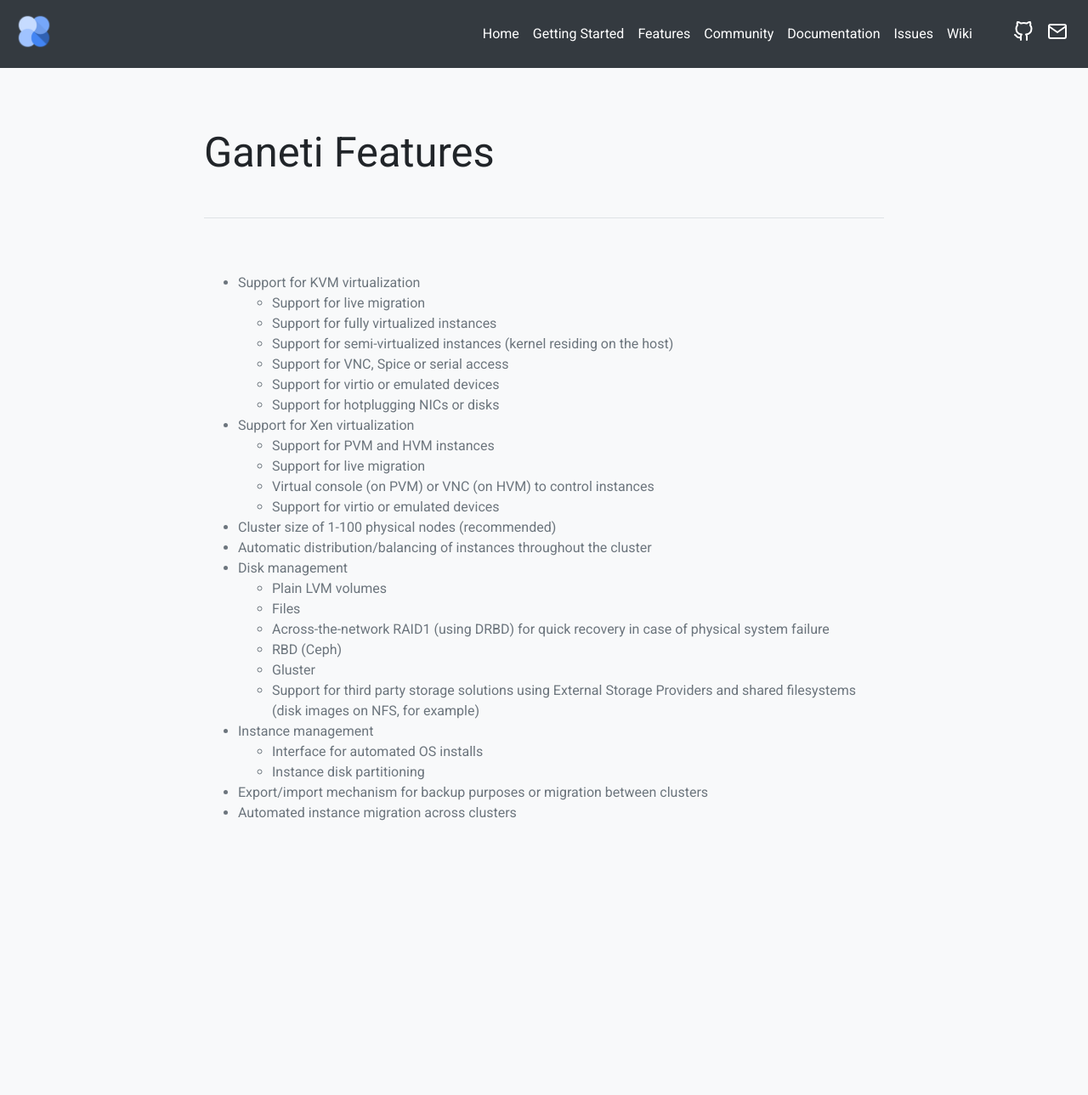
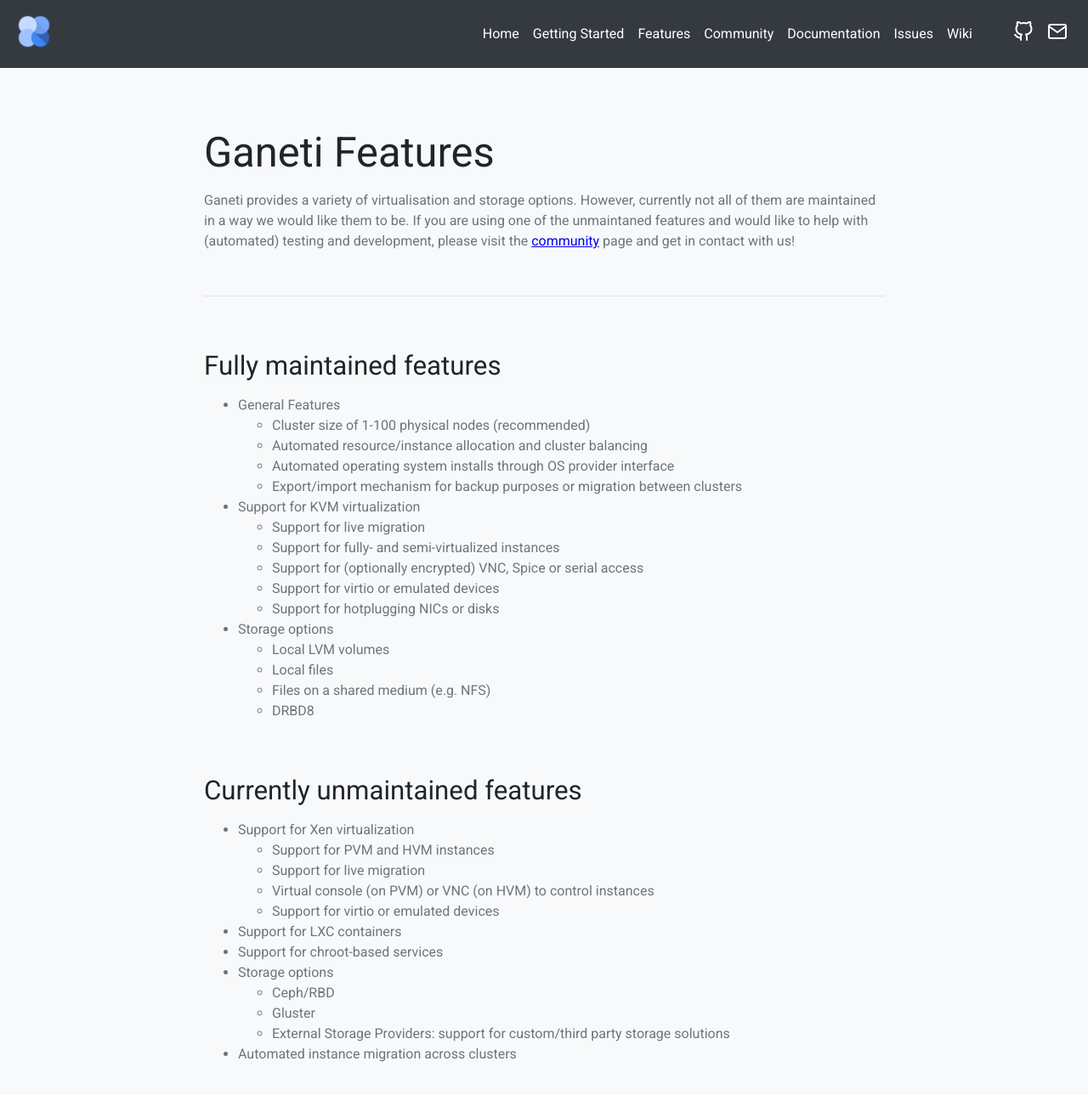
Before and after one commit to ganeti/ganeti.org, a Jekyll site: the page built from features.html, in a window 1280 px wide and 1400 px high. Shown: the top 1289 px of the window at 85% size. Built offline with Jekyll 4.4.1, drawn with Linux system fonts in a browser that asks for light colours.

Commit message:
Separate the feature list as supported/unsupported
The features website will now explain which features of Ganeti are
currently maintained/supported and which are not.

Signed-off-by: Rudolph Bott <r@spam.wtf>

```diff
--- a/features.html
+++ b/features.html
@@ -5,18 +5,43 @@ title: Ganeti - Features
 <article>
   <header>
     <h1>Ganeti Features</h1>
+    <p>
+      Ganeti provides a variety of virtualisation and storage options. However, currently not all of them are
+      maintained in a way we would like them to be. If you are using one of the unmaintaned features and would
+      like to help with (automated) testing and development, please visit the <a href="/community.html">community</a>
+      page and get in contact with us!
+    </p>
   </header>
   <section>
+    <h3>Fully maintained features</h3>
     <ul>
+      <li>General Features</li>
+      <ul>
+        <li>Cluster size of 1-100 physical nodes (recommended)</li>
+        <li>Automated resource/instance allocation and cluster balancing</li>
+        <li>Automated operating system installs through OS provider interface</li>
+        <li>Export/import mechanism for backup purposes or migration between clusters</li>
+      </ul>
       <li>Support for KVM virtualization</li>
       <ul>
         <li>Support for live migration</li>
-        <li>Support for fully virtualized instances</li>
-        <li>Support for semi-virtualized instances (kernel residing on the host)</li>
-        <li>Support for VNC, Spice or serial access</li>
+        <li>Support for fully- and semi-virtualized instances</li>
+        <li>Support for (optionally encrypted) VNC, Spice or serial access</li>
         <li>Support for virtio or emulated devices</li>
         <li>Support for hotplugging NICs or disks</li>
       </ul>
+      <li>Storage options</li>
+      <ul>
+        <li>Local LVM volumes</li>
+        <li>Local files</li>
+        <li>Files on a shared medium (e.g. NFS)</li>
+        <li>DRBD8</li>
+      </ul>
+    </ul>
+  </section>
+  <section>
+    <h3>Currently unmaintained features</h3>
+    <ul>
       <li>Support for Xen virtualization</li>
       <ul>
         <li>Support for PVM and HVM instances</li>
@@ -24,24 +49,14 @@ title: Ganeti - Features
         <li>Virtual console (on PVM) or VNC (on HVM) to control instances</li>
         <li>Support for virtio or emulated devices</li>
       </ul>
-      <li>Cluster size of 1-100 physical nodes (recommended)</li>
-      <li>Automatic distribution/balancing of instances throughout the cluster</li>
-      <li>Disk management</li>
+      <li>Support for LXC containers</li>
+      <li>Support for chroot-based services</li>
+      <li>Storage options</li>
       <ul>
-        <li>Plain LVM volumes</li>
-        <li>Files</li>
-        <li>Across-the-network RAID1 (using DRBD) for quick recovery in case of physical system failure</li>
-        <li>RBD (Ceph)</li>
+        <li>Ceph/RBD</li>
         <li>Gluster</li>
-        <li>Support for third party storage solutions using External Storage Providers and shared filesystems (disk images
-          on NFS, for example) </li>
+        <li>External Storage Providers: support for custom/third party storage solutions</li>
       </ul>
-      <li>Instance management</li>
-      <ul>
-        <li>Interface for automated OS installs</li>
-        <li>Instance disk partitioning</li>
-      </ul>
-      <li>Export/import mechanism for backup purposes or migration between clusters</li>
       <li>Automated instance migration across clusters</li>
     </ul>
   </section>
```
